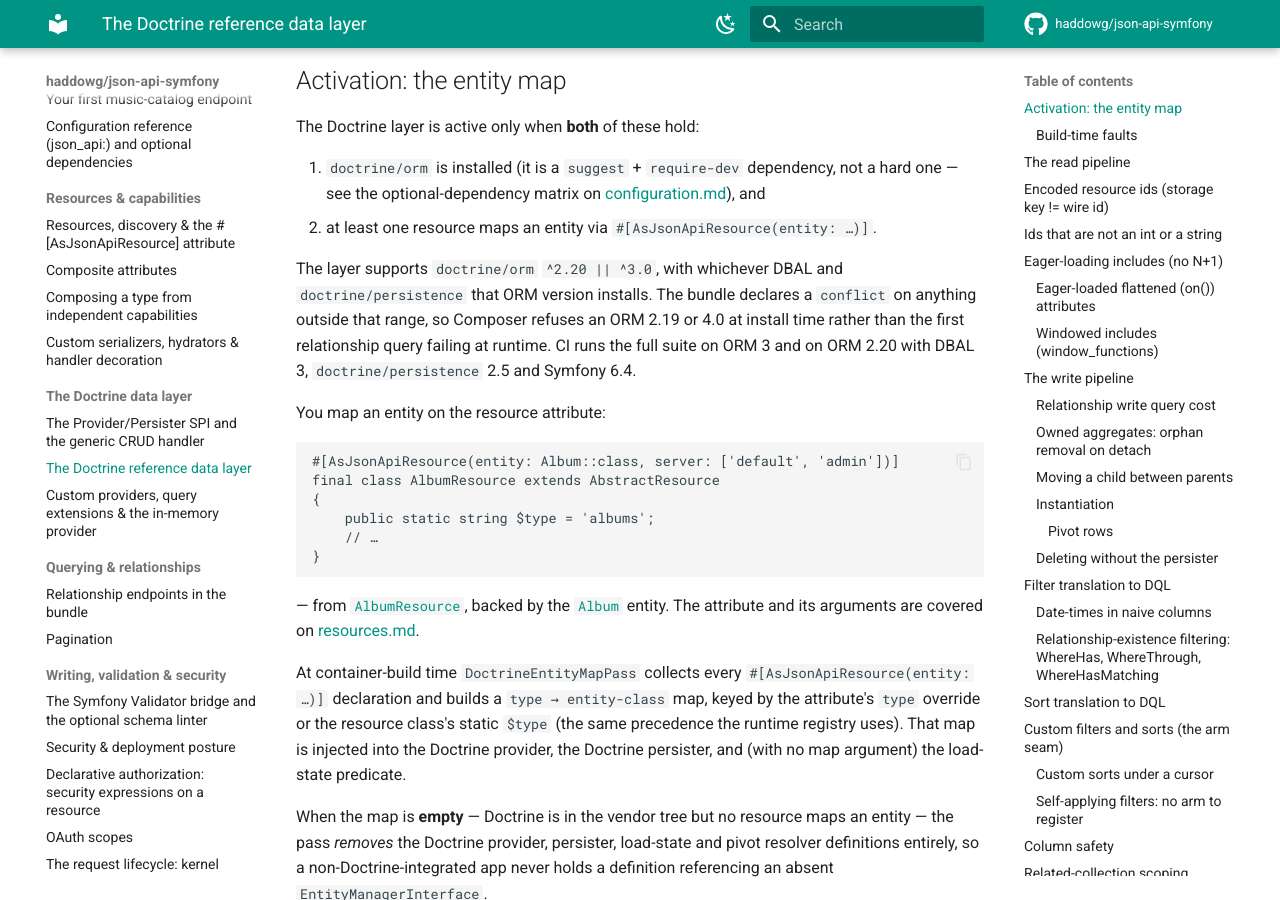
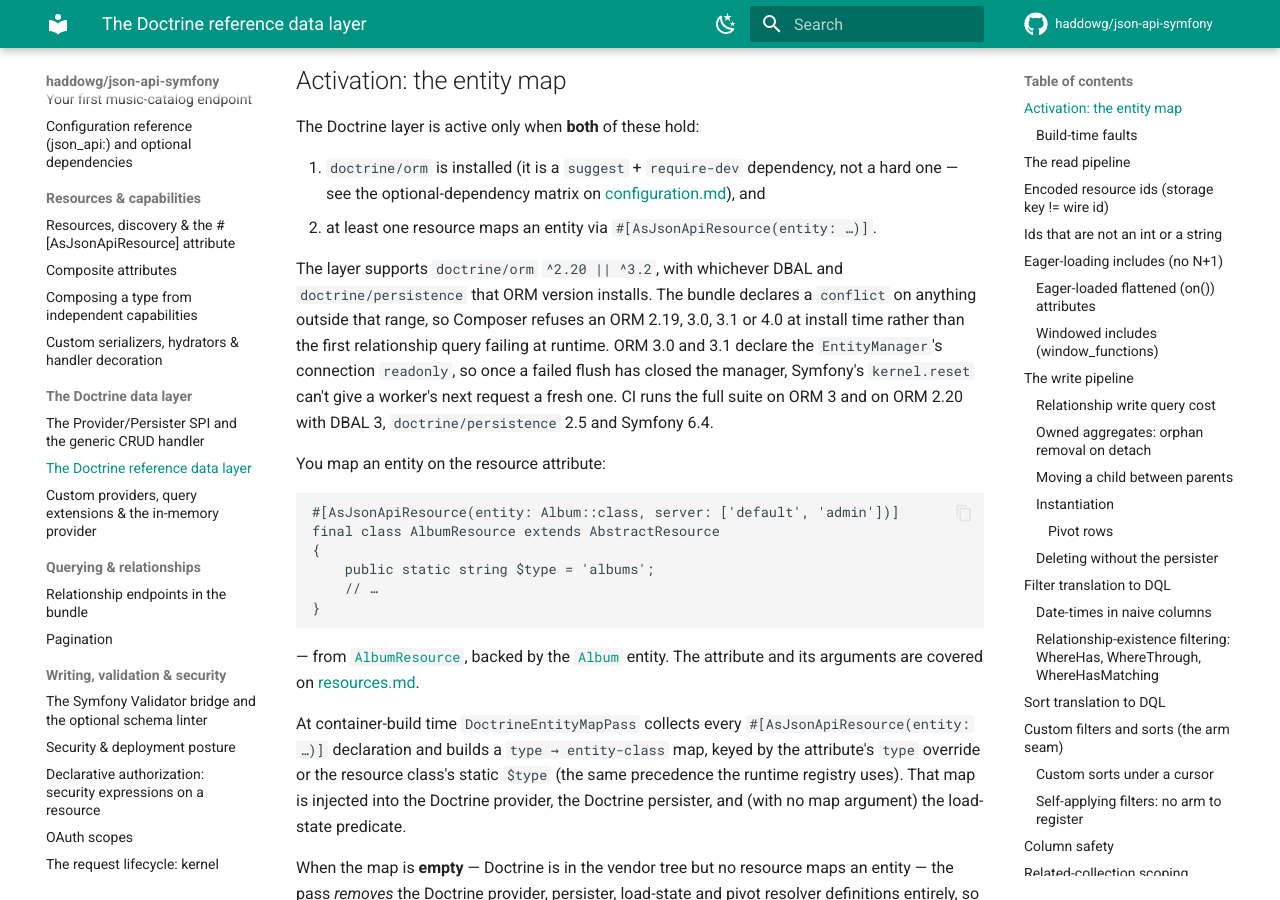
Before and after one commit to haddowg/json-api-symfony, an MkDocs documentation site: the page built from docs/doctrine.md, in a window 1280 px wide and 900 px high, scrolled down 496 px. Built offline with MkDocs 1.6.1 and Material for MkDocs 9.7.7, drawn with Linux system fonts in a browser that asks for light colours; comment, search, counter and statistics services are not loaded.

Commit message:
fix: conflict with doctrine/orm 3.0 and 3.1
ORM 3.0 and 3.1 declare the EntityManager's connection readonly, so once a failed flush has closed the manager, Symfony's kernel.reset fails to give a long-running worker's next request a fresh one. The conflict now refuses those two minors, keeping ORM 2.20 and 3.2 onwards, and a Doctrine test checks that a reset after a failed flush serves the next write.

```diff
--- a/composer.json
+++ b/composer.json
@@ -40,7 +40,7 @@
     },
     "require-dev": {
         "doctrine/doctrine-bundle": "^2.12",
-        "doctrine/orm": "^3.0",
+        "doctrine/orm": "^3.2",
         "egulias/email-validator": "^4.0",
         "friendsofphp/php-cs-fixer": "^3.64",
         "opis/json-schema": "^2.6",
@@ -63,10 +63,10 @@
     },
     "conflict": {
         "doctrine/dbal": "<3.6",
-        "doctrine/orm": "<2.20 || >=4.0"
+        "doctrine/orm": "<2.20 || >=3.0,<3.2 || >=4.0"
     },
     "suggest": {
-        "doctrine/orm": "Enables the reference Doctrine data provider/persister for zero-handler CRUD endpoints (^2.20 || ^3.0).",
+        "doctrine/orm": "Enables the reference Doctrine data provider/persister for zero-handler CRUD endpoints (^2.20 || ^3.2).",
         "symfony/validator": "Enables translating JSON:API resource constraints into Symfony Validator rules for create/update validation (^6.4 || ^7.0 || ^8.0).",
         "symfony/security-core": "Required to declare security expressions (on #[AsJsonApiResource], relations or #[AsJsonApiAction]); they are evaluated at the lifecycle hooks via the AuthorizationChecker, and the build fails if one is declared without it (^6.4 || ^7.0 || ^8.0).",
         "symfony/expression-language": "Required to declare security expressions; the build fails if one is declared without it (^6.4 || ^7.0 || ^8.0).",
--- a/docs/doctrine.md
+++ b/docs/doctrine.md
@@ -31,10 +31,12 @@ The Doctrine layer is active only when **both** of these hold:
    [configuration.md](configuration.md)), and
 2. at least one resource maps an entity via `#[AsJsonApiResource(entity: …)]`.
 
-The layer supports `doctrine/orm` `^2.20 || ^3.0`, with whichever DBAL and
+The layer supports `doctrine/orm` `^2.20 || ^3.2`, with whichever DBAL and
 `doctrine/persistence` that ORM version installs. The bundle declares a `conflict` on
-anything outside that range, so Composer refuses an ORM 2.19 or 4.0 at install time
-rather than the first relationship query failing at runtime. CI runs the full suite
+anything outside that range, so Composer refuses an ORM 2.19, 3.0, 3.1 or 4.0 at install
+time rather than the first relationship query failing at runtime. ORM 3.0 and 3.1 declare
+the `EntityManager`'s connection `readonly`, so once a failed flush has closed the manager,
+Symfony's `kernel.reset` can't give a worker's next request a fresh one. CI runs the full suite
 on ORM 3 and on ORM 2.20 with DBAL 3, `doctrine/persistence` 2.5 and Symfony 6.4.
 
 You map an entity on the resource attribute:
```
Also changed, not shown: README.md (+1 -1 lines), docs/configuration.md (+1 -1 lines), docs/install.md (+2 -2 lines), 1 other file.
